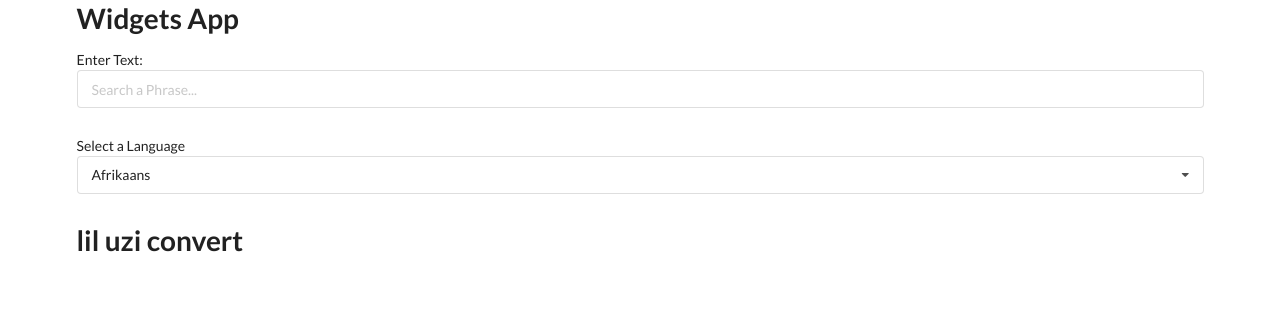
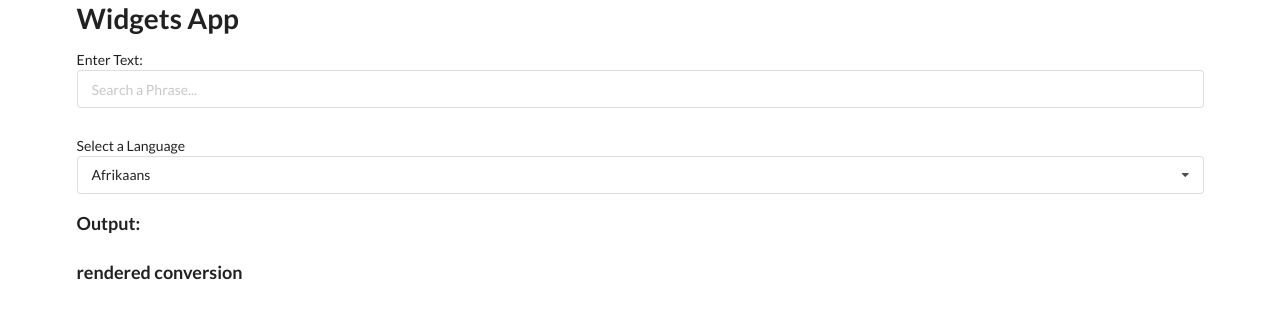
Before and after one commit to DavidRedding/widgets, a React (Create React App) app: page / in a window 1280 px wide. Shown: the top 318 px of the page. Built offline with nearby package versions, Linux system fonts and the light colour scheme.

Commit message:
cleanup styling

```diff
--- a/src/components/Convert.js
+++ b/src/components/Convert.js
@@ -5,7 +5,7 @@ const Convert = ({ language, text }) => {
     console.log(`language / text has changed !!`);
   }, [language, text]);
 
-  return <h1>lil uzi convert</h1>;
+  return <h3>rendered conversion</h3>;
 };
 
 export default Convert;
--- a/src/components/Translate.js
+++ b/src/components/Translate.js
@@ -36,7 +36,8 @@ const Translate = () => {
         />
       </div>
 
-      <div style={{ marginTop: "2rem" }}>
+      <div style={{ marginTop: "1.5rem" }}>
+        <h3 className="ui header">Output:</h3>
         <Convert language = {language} text = {text}/>
       </div>
 
```
